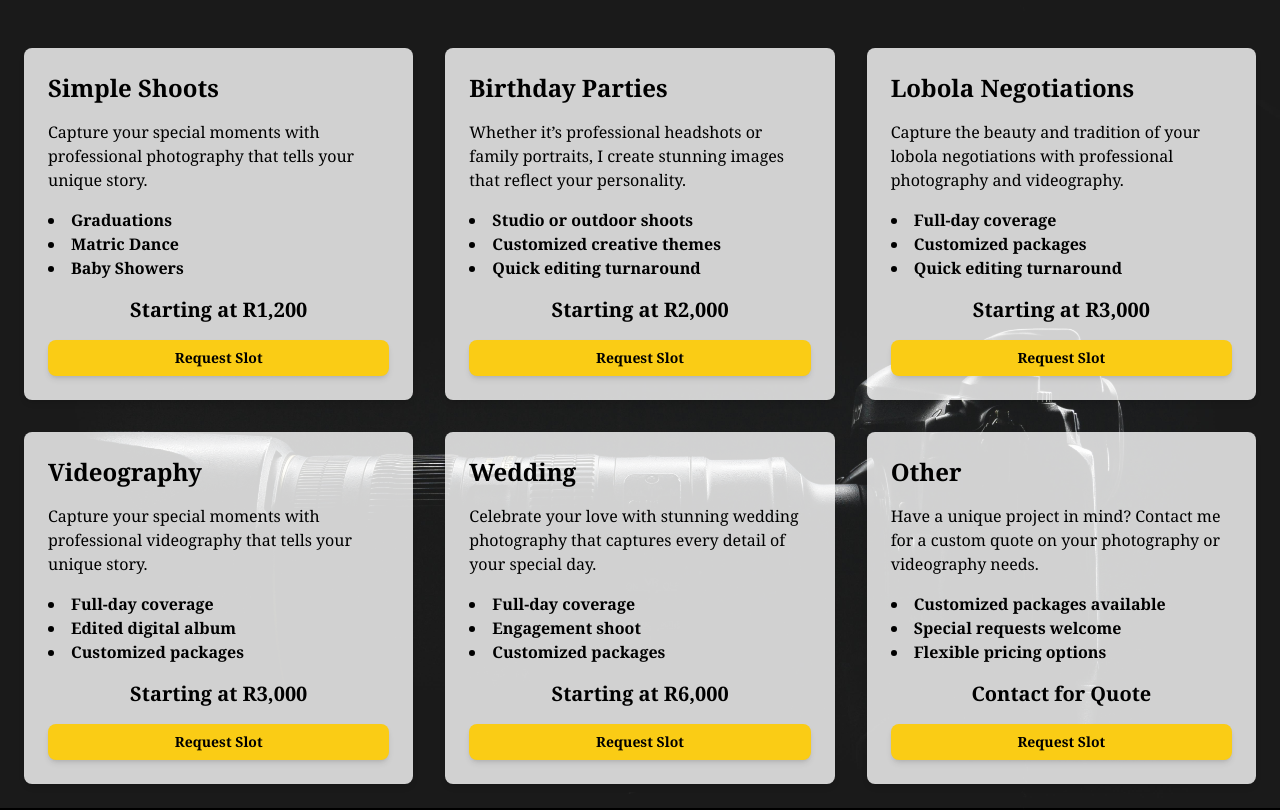
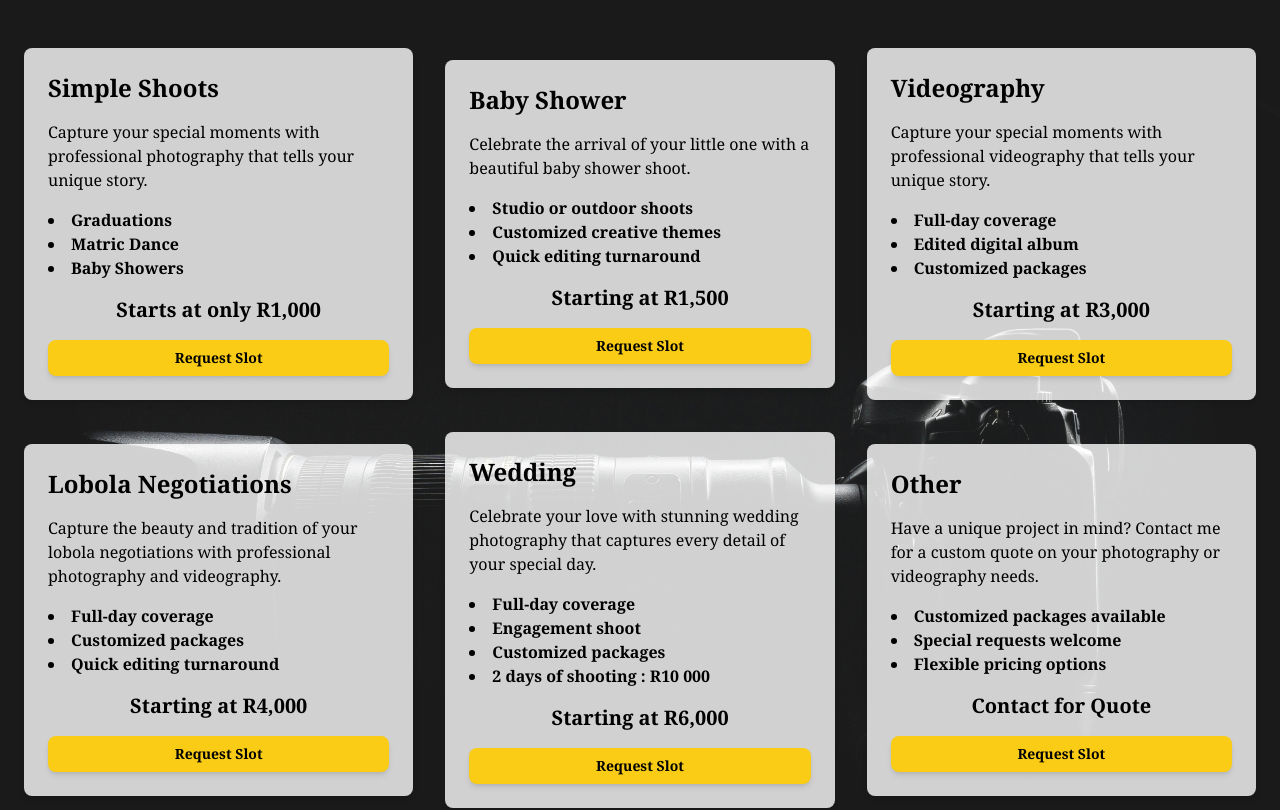
Before and after one commit to TriumphNdlovu/tlt-media, a Next.js app: page / in a window 1280 px wide. Shown: the part 2300-3110 px from the top of the page. Built offline with nearby package versions, Linux system fonts and the light colour scheme.

Commit message:
price updates

```diff
--- a/src/app/page.tsx
+++ b/src/app/page.tsx
@@ -60,31 +60,19 @@ const HomePage = () => {
         'Matric Dance',
         'Baby Showers',
       ],
-      price: 'Starting at R1,200',
+      price: 'Starts at only R1,000',
     },
     {
       id: 2,
-      title: 'Birthday Parties',
+      title: 'Baby Shower',
       description:
-        'Whether it’s professional headshots or family portraits, I create stunning images that reflect your personality.',
+        'Celebrate the arrival of your little one with a beautiful baby shower shoot.',
       features: [
         'Studio or outdoor shoots',
         'Customized creative themes',
         'Quick editing turnaround',
       ],
-      price: 'Starting at R2,000',
-    },
-    {
-      id: 4,
-      title: 'Lobola Negotiations',
-      description:
-      'Capture the beauty and tradition of your lobola negotiations with professional photography and videography.',
-      features: [
-        'Full-day coverage',
-        'Customized packages',
-        'Quick editing turnaround',
-      ],
-      price: 'Starting at R3,000',
+      price: 'Starting at R1,500',
     },
     {
       id: 5,
@@ -99,6 +87,18 @@ const HomePage = () => {
       price: 'Starting at R3,000',
     },
     {
+      id: 4,
+      title: 'Lobola Negotiations',
+      description:
+      'Capture the beauty and tradition of your lobola negotiations with professional photography and videography.',
+      features: [
+        'Full-day coverage',
+        'Customized packages',
+        'Quick editing turnaround',
+      ],
+      price: 'Starting at R4,000',
+    },
+    {
       id: 3,
       title: 'Wedding',
       description:
@@ -107,9 +107,11 @@ const HomePage = () => {
         'Full-day coverage',
         'Engagement shoot',
         'Customized packages',
+        '2 days of shooting : R10 000',
       ],
       price: 'Starting at R6,000',
     },
+
     {
       id: 6,
       title: 'Other',
```
Lines whose indentation alone changed are shown as unchanged.
